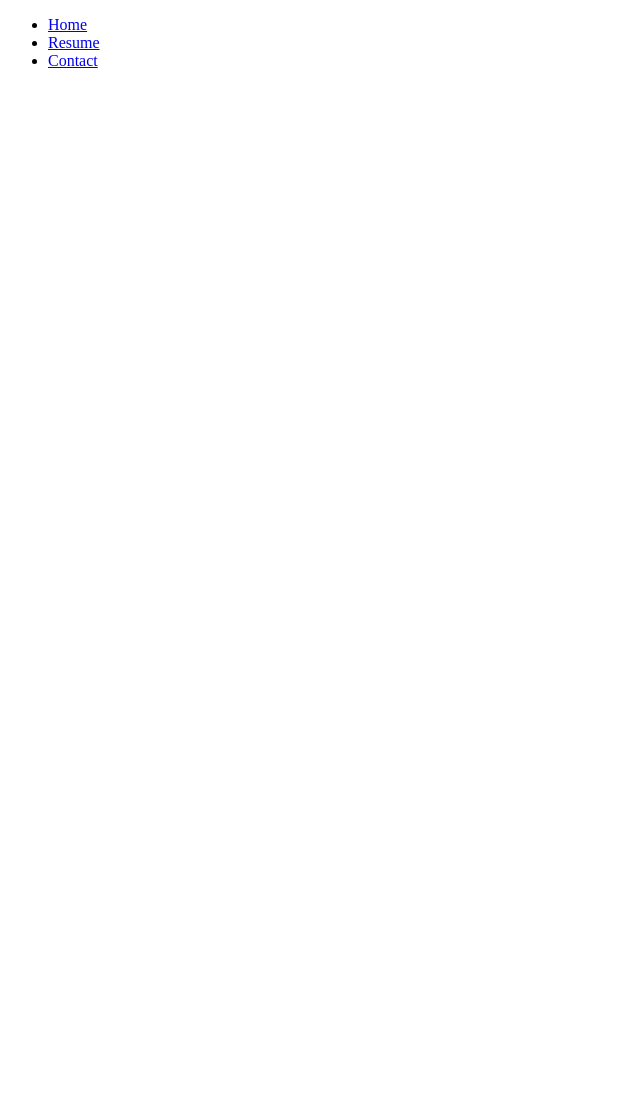
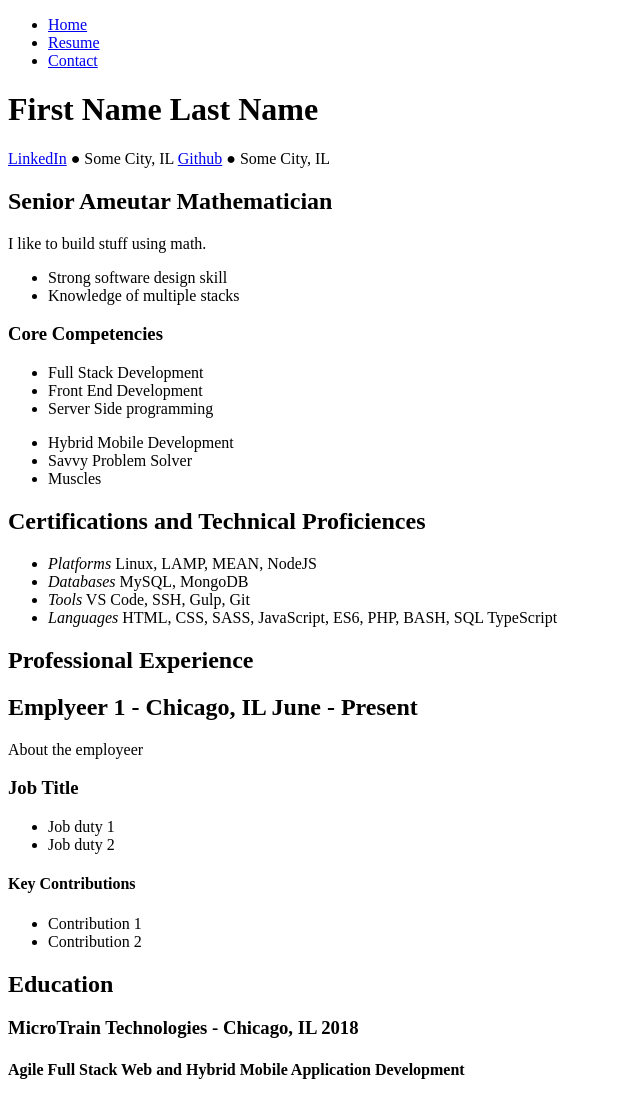
Before and after one commit to microtrain1903/microtrain1903.github.io, a plain HTML site: page resume.html in a window 1280 px wide. Shown: the whole page, without its empty margins (0-640 px from the left). Before the commit the page ends 800 px from the top, so only its background shows below. Drawn offline with Linux system fonts and the light colour scheme.

Commit message:
github.io pages

```diff
--- a/resume.html
+++ b/resume.html
@@ -1,9 +1,13 @@
 <!DOCTYPE html>
-<html lang="en">
+<html>
     <head>
-        <title>Zyris Shakir - Resume</title>
+       <!-- meta data goes here -->
        <meta name="viewport" content="width=device-width, initial-scale=1.0">
        <meta charset="UTF-8">
+       <title>Resume</title>
+       <meta name="description" content="This is a awesome resume page">
+       <meta name="keywords" content="resume, awesome, programmer, geek squad, robots, jobs
+       ">
     </head>
     <body>
         <nav>
@@ -13,5 +17,74 @@
               <li><a href="contact.html">Contact</a></li>
             </ul>
           </nav>
+
+          <h1>First Name Last Name</h1>
+            <div>
+            <a href="https://www.linkedin.com/in/shakirze/" target="_blank" rel="noopener">LinkedIn</a>
+            &#x25CF;
+            Some City, IL
+            <a href="https://github.com/eyeland" target="_blank" rel="noopener">Github</a>
+            &#x25CF;
+            Some City, IL
+            </div>
+        <main>
+                <h2>Senior Ameutar Mathematician</h2>
+                <p>I like to build stuff using math.</p>
+                <ul>
+                    <li>Strong software design skill</li>
+                    <li>Knowledge of multiple stacks</li>
+                </ul>
+                <h3>Core Competencies</h3>
+                <ul>
+                        <li>Full Stack Development</li>
+                        <li>Front End Development</li>
+                        <li>Server Side programming</li>
+                </ul>
+                <ul>
+                        <li>Hybrid Mobile Development</li>
+                        <li>Savvy Problem Solver</li>
+                        <li>Muscles</li>
+                </ul>
+                <h2>Certifications and Technical Proficiences</h2>
+                <ul>
+                    <li>
+                        <em>Platforms</em>
+                        Linux, LAMP, MEAN, NodeJS
+                    </li>
+                    <li>
+                        <em>Databases</em>
+                        MySQL, MongoDB
+                    </li>
+                     <li>
+                        <em>Tools</em>
+                        VS Code, SSH, Gulp, Git
+                    </li>
+                    <li>
+                        <em>Languages</em>
+                        HTML, CSS, SASS, JavaScript, ES6, PHP, BASH, SQL TypeScript
+                     </li>
+                </ul>
+                <h2>Professional Experience</h2>
+                <section>
+                    <h2>Emplyeer 1 - Chicago, IL <span>June - Present</span></h2>
+                    <p>About the employeer</p>
+                    <h3>Job Title</h3>
+                    <ul>
+                        <li>Job duty 1</li>
+                        <li>Job duty 2</li>
+                    </ul>
+                    <h4>Key Contributions</h4>
+                    <ul>
+                        <li>Contribution 1</li>
+                        <li>Contribution 2</li>
+                    </ul>
+                </section>
+                <h2>Education</h2>
+                <section>
+                    <h3>MicroTrain Technologies - Chicago, IL <span>2018</span></h3>
+                    <h4>Agile Full Stack Web and Hybrid Mobile Application Development</h4>
+                </section>
+        </main>
+
     </body>
 </html>
```
Also changed, not shown: contact.html (+3 -0 lines), index.html (+4 -0 lines), thanks.html (+3 -0 lines). Lines whose indentation alone changed are shown as unchanged.
